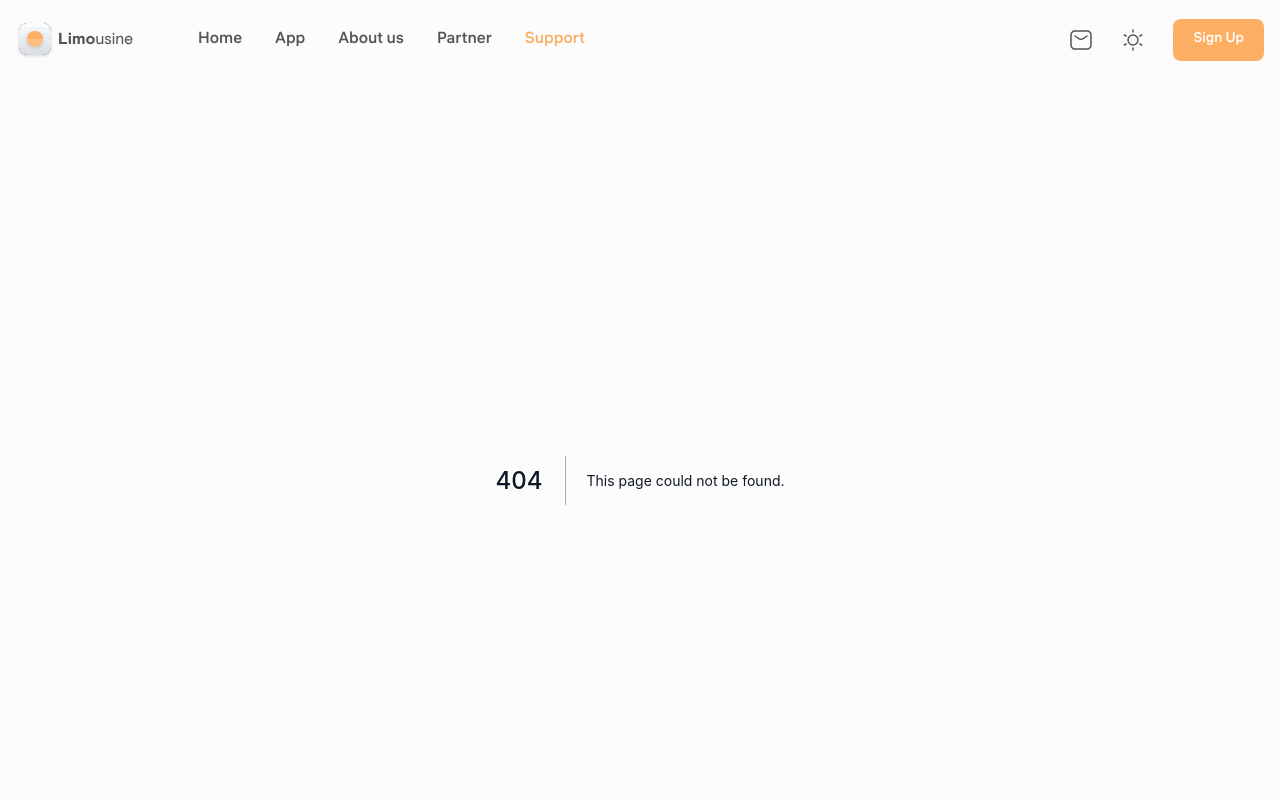
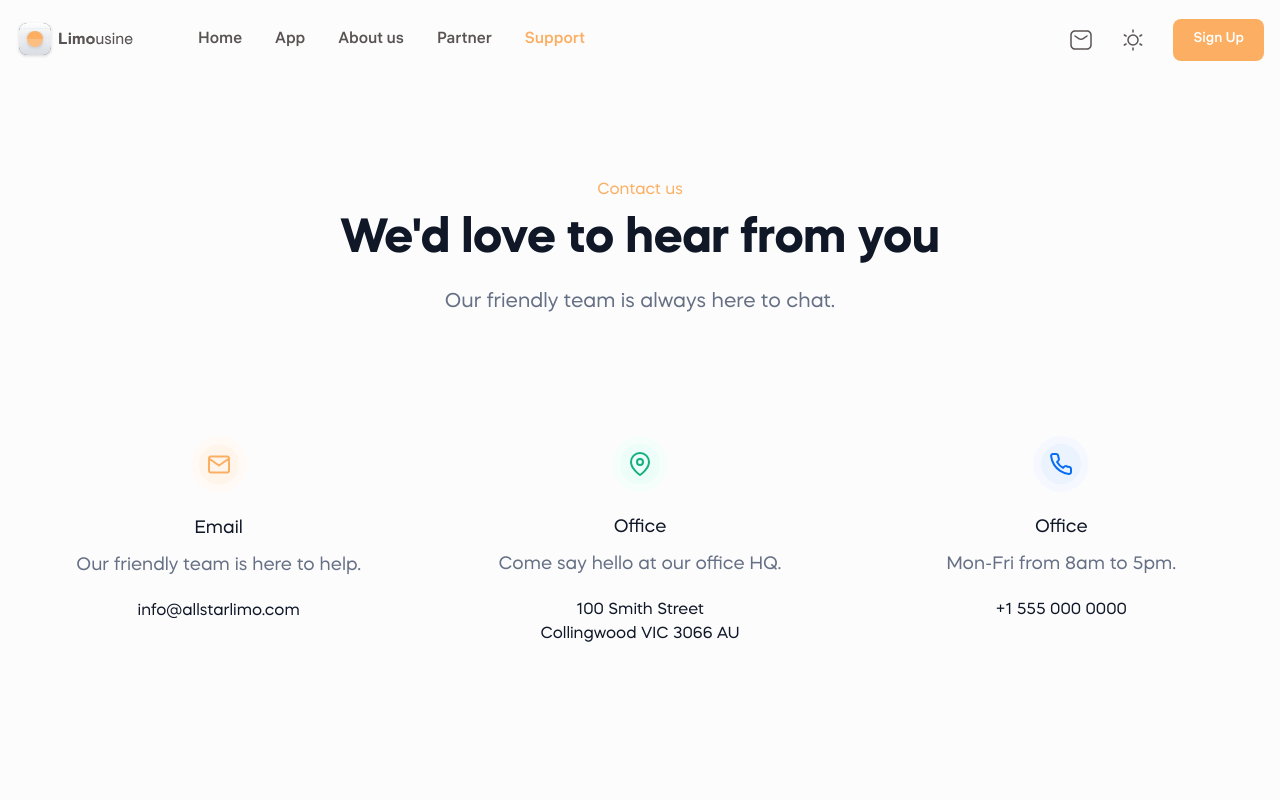
Before and after one commit to mistyjack/temp-limo, a Next.js app: page /support in a window 1280 px wide. Before the commit this address had no page. Shown: the top 800 px of the page. Built offline with nearby package versions, Linux system fonts and the light colour scheme.

Commit message:
Add support page

```diff
--- /dev/null
+++ b/components/contact/ContactCard.tsx
@@ -0,0 +1,85 @@
+import FeaturedEmailIcon from "@components/icon/FeaturedEmail";
+import FeaturedPhoneIcon from "@components/icon/FeaturedPhone";
+import FeaturedLocationIcon from "@components/icon/Location";
+import { FC, ReactNode } from "react";
+
+const data: ICard[] = [
+  {
+    icon: <FeaturedEmailIcon />,
+    title: "Email",
+    description: "Our friendly team is here to help.",
+    email: "info@allstarlimo.com",
+  },
+  {
+    icon: <FeaturedLocationIcon />,
+    title: "Office",
+    description: "Come say hello at our office HQ.",
+    address: "100 Smith Street Collingwood VIC 3066 AU",
+  },
+  {
+    icon: <FeaturedPhoneIcon />,
+    title: "Office",
+    description: "Mon-Fri from 8am to 5pm.",
+    address: "+1 555 000 0000",
+  },
+];
+
+const ContactCard: FC = () => {
+  return (
+    <section id="contact-card" className="pb-24">
+      <div className="custom-container sm:grid sm:grid-cols-2 md:grid-cols-3 gap-4">
+        {data.map((item, index) => (
+          <div
+            key={item.title}
+            className={`${data.length - 1 !== index ? "mb-6 sm:mb-0" : ""}`}
+          >
+            <Card {...item} />
+          </div>
+        ))}
+      </div>
+    </section>
+  );
+};
+
+export default ContactCard;
+
+interface ICard {
+  icon: ReactNode;
+  title: string;
+  description: string;
+  address?: string;
+  email?: string;
+  phone?: string;
+}
+
+const Card: FC<ICard> = ({
+  icon,
+  title,
+  description,
+  address,
+  email,
+  phone,
+}) => {
+  return (
+    <div className="text-center">
+      <div className="flex justify-center">{icon}</div>
+      <h3 className="font-medium mt-5 text-pry text-lg leading-30 mb-2">
+        {title}
+      </h3>
+      <p className="text-sec text-base md:text-lg mb-5">
+        {description}
+      </p>
+      {Boolean(address) && <p className="text-pry font-medium max-w-200 mx-auto">{address}</p>}
+      {Boolean(email) && (
+        <a href={`mailto:${email}`} className="text-pry font-medium">
+          {email}
+        </a>
+      )}
+      {Boolean(phone) && (
+        <a href={`tel:+${phone}`} className="text-pry font-medium">
+          {phone}
+        </a>
+      )}
+    </div>
+  );
+};
--- a/components/icon/Close.tsx
+++ b/components/contact/Hero.tsx
@@ -1,11 +1,17 @@
 import { FC } from "react";
 
-const CloseIcon: FC = () => {
+const Hero: FC = () => {
   return (
-    <svg xmlns="http://www.w3.org/2000/svg" fill="currentColor" viewBox="0 0 320 512">
-      <path d="M310.6 150.6c12.5-12.5 12.5-32.8 0-45.3s-32.8-12.5-45.3 0L160 210.7 54.6 105.4c-12.5-12.5-32.8-12.5-45.3 0s-12.5 32.8 0 45.3L114.7 256 9.4 361.4c-12.5 12.5-12.5 32.8 0 45.3s32.8 12.5 45.3 0L160 301.3 265.4 406.6c12.5 12.5 32.8 12.5 45.3 0s12.5-32.8 0-45.3L205.3 256 310.6 150.6z" />
-    </svg>
+    <section id="about-hero">
+      <div className="custom-container text-center py-24">
+        <p className="text-primary leading-7 mb-3">Contact us</p>
+        <h1 className="h1 mb-6">We&apos;d love to hear from you</h1>
+        <p className="max-w-823 mx-auto text-sec text-base sm:text-xl mb-6">
+          Our friendly team is always here to chat.
+        </p>
+      </div>
+    </section>
   );
 };
 
-export default CloseIcon;
+export default Hero;
--- /dev/null
+++ b/components/icon/FeaturedPhone.tsx
@@ -0,0 +1,33 @@
+import { FC } from "react";
+
+const FeaturedPhoneIcon: FC = () => {
+  return (
+    <svg
+      width="56"
+      height="56"
+      viewBox="0 0 56 56"
+      fill="none"
+      xmlns="http://www.w3.org/2000/svg"
+    >
+      <rect x="4" y="4" width="48" height="48" rx="24" fill="#EBF3FE" />
+      <path
+        d="M38.0004 32.92V35.92C38.0016 36.1985 37.9445 36.4741 37.8329 36.7293C37.7214 36.9845 37.5577 37.2136 37.3525 37.4018C37.1473 37.5901 36.905 37.7335 36.6412 37.8227C36.3773 37.9119 36.0978 37.945 35.8204 37.92C32.7433 37.5856 29.7874 36.5341 27.1904 34.85C24.7742 33.3146 22.7258 31.2661 21.1904 28.85C19.5004 26.2412 18.4487 23.271 18.1204 20.18C18.0954 19.9034 18.1283 19.6247 18.2169 19.3616C18.3055 19.0985 18.448 18.8567 18.6352 18.6516C18.8224 18.4465 19.0502 18.2827 19.3042 18.1705C19.5582 18.0583 19.8328 18.0002 20.1104 18H23.1104C23.5957 17.9952 24.0662 18.1671 24.4342 18.4835C24.8022 18.8 25.0425 19.2394 25.1104 19.72C25.237 20.68 25.4719 21.6227 25.8104 22.53C25.945 22.8879 25.9741 23.2769 25.8943 23.6509C25.8146 24.0248 25.6293 24.3681 25.3604 24.64L24.0904 25.91C25.514 28.4135 27.5869 30.4864 30.0904 31.91L31.3604 30.64C31.6323 30.3711 31.9756 30.1858 32.3495 30.1061C32.7235 30.0263 33.1125 30.0554 33.4704 30.19C34.3777 30.5285 35.3204 30.7634 36.2804 30.89C36.7662 30.9585 37.2098 31.2032 37.527 31.5775C37.8441 31.9518 38.0126 32.4296 38.0004 32.92Z"
+        stroke="#076DF3"
+        strokeWidth="2"
+        strokeLinecap="round"
+        strokeLinejoin="round"
+      />
+      <rect
+        x="4"
+        y="4"
+        width="48"
+        height="48"
+        rx="24"
+        stroke="#F5F9FF"
+        strokeWidth="8"
+      />
+    </svg>
+  );
+};
+
+export default FeaturedPhoneIcon;
--- /dev/null
+++ b/components/icon/Location.tsx
@@ -0,0 +1,40 @@
+import { FC } from "react";
+
+const FeaturedLocationIcon: FC = () => {
+  return (
+    <svg
+      width="56"
+      height="56"
+      viewBox="0 0 56 56"
+      fill="none"
+      xmlns="http://www.w3.org/2000/svg"
+    >
+      <rect x="4" y="4" width="48" height="48" rx="24" fill="#EDFDF8" />
+      <path
+        d="M37 26C37 33 28 39 28 39C28 39 19 33 19 26C19 23.6131 19.9482 21.3239 21.636 19.636C23.3239 17.9482 25.6131 17 28 17C30.3869 17 32.6761 17.9482 34.364 19.636C36.0518 21.3239 37 23.6131 37 26Z"
+        stroke="#14B082"
+        strokeWidth="2"
+        strokeLinecap="round"
+        strokeLinejoin="round"
+      />
+      <path
+        d="M28 29C29.6569 29 31 27.6569 31 26C31 24.3431 29.6569 23 28 23C26.3431 23 25 24.3431 25 26C25 27.6569 26.3431 29 28 29Z"
+        stroke="#14B082"
+        strokeWidth="2"
+        strokeLinecap="round"
+        strokeLinejoin="round"
+      />
+      <rect
+        x="4"
+        y="4"
+        width="48"
+        height="48"
+        rx="24"
+        stroke="#F6FEFC"
+        strokeWidth="8"
+      />
+    </svg>
+  );
+};
+
+export default FeaturedLocationIcon;
--- /dev/null
+++ b/pages/support.tsx
@@ -0,0 +1,33 @@
+import ContactCard from "@components/contact/ContactCard";
+import Hero from "@components/contact/Hero";
+import OurApp from "@components/home/OurApp";
+import Faqs from "@components/Partner/Faqs";
+import Aos from "aos";
+import type { NextPage } from "next";
+import Head from "next/head";
+import { useEffect } from "react";
+
+const Support: NextPage = () => {
+  useEffect(() => {
+    Aos.init();
+    Aos.refresh();
+  }, []);
+
+  return (
+    <>
+      <Head>
+        <title>Contact {"-"} All Star Limousine</title>
+        <meta name="description" content="We’d love to hear from you" />
+      </Head>
+
+      <main>
+        <Hero />
+        <ContactCard />
+        <Faqs />
+        <OurApp />
+      </main>
+    </>
+  );
+};
+
+export default Support;
--- a/tailwind.config.js
+++ b/tailwind.config.js
@@ -50,6 +50,7 @@ module.exports = {
         74: "4.625rem",
       },
       maxWidth: {
+        200: "12.5rem",
         250: "15.625rem",
         320: "20rem",
         348: "21.75rem",
```
